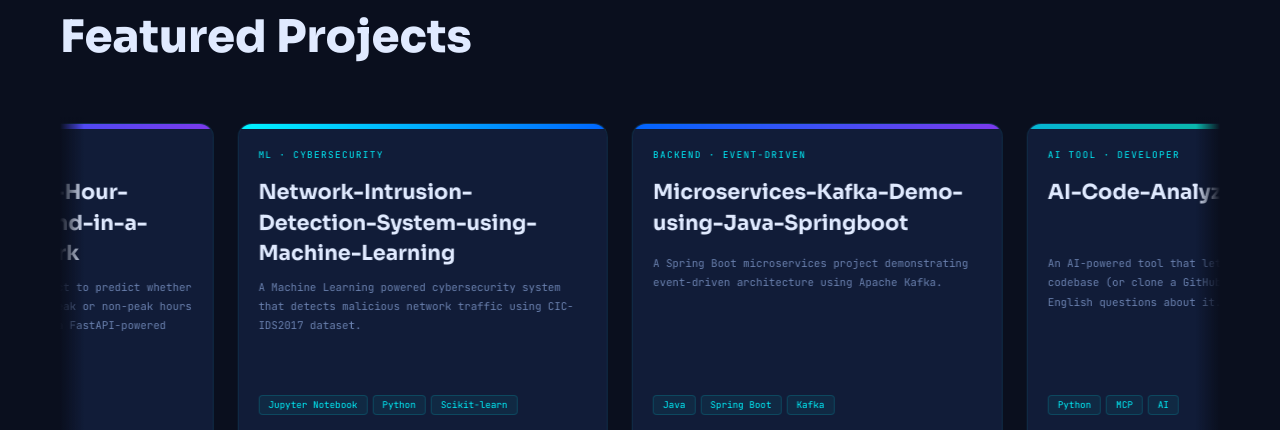
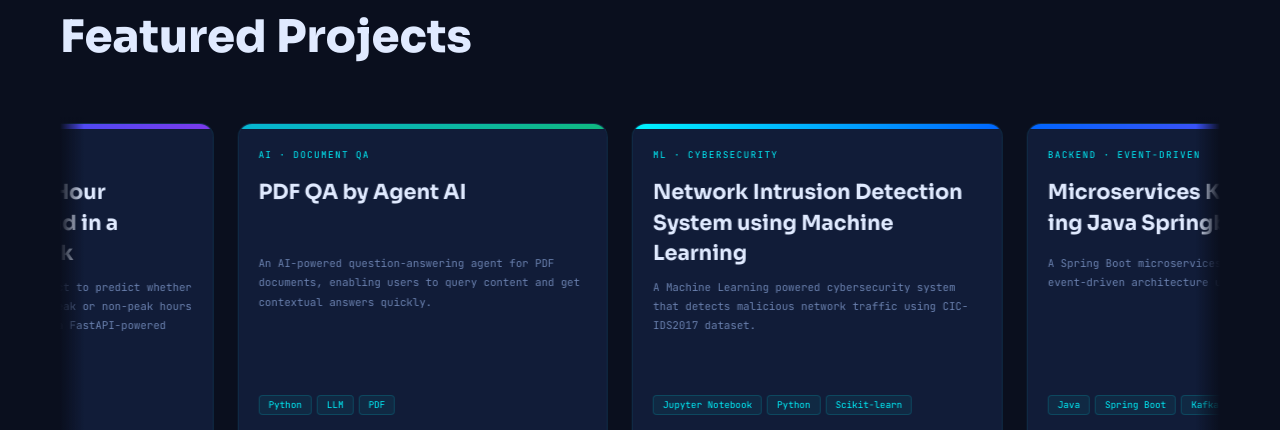
Before and after one commit to xokaji/xokaji.github.io, a plain HTML site: page index.html in a window 1280 px wide. Shown: the part 1671-2101 px from the top of the page. Drawn offline with Linux system fonts and the light colour scheme.

Commit message:
Fixed: Add new Project

```diff
--- a/index.html
+++ b/index.html
@@ -428,25 +428,26 @@ honorsGridEl.innerHTML=honorHtml;
 // Projects
 const ghSvg=`<svg viewBox="0 0 24 24"><path d="M12 0C5.37 0 0 5.37 0 12c0 5.31 3.435 9.795 8.205 11.385.6.105.825-.255.825-.57 0-.285-.015-1.23-.015-2.235-3.015.555-3.795-.735-4.035-1.41-.135-.345-.72-1.41-1.23-1.695-.42-.225-1.02-.78-.015-.795.945-.015 1.62.87 1.845 1.23 1.08 1.815 2.805 1.305 3.495.99.105-.78.42-1.305.765-1.605-2.67-.3-5.46-1.335-5.46-5.925 0-1.305.465-2.385 1.23-3.225-.12-.3-.54-1.53.12-3.18 0 0 1.005-.315 3.3 1.23.96-.27 1.98-.405 3-.405s2.04.135 3 .405c2.295-1.56 3.3-1.23 3.3-1.23.66 1.65.24 2.88.12 3.18.765.84 1.23 1.905 1.23 3.225 0 4.605-2.805 5.625-5.475 5.925.435.375.81 1.095.81 2.22 0 1.605-.015 2.895-.015 3.3 0 .315.225.69.825.57A12.02 12.02 0 0024 12c0-6.63-5.37-12-12-12z"/></svg>`;
 const projects=[
-  {b:'b2',type:'ML · Network Analytics',name:'Forecasting-Peak-Hour-Bandwidth-Demand-in-a-University-Network',desc:'Binary classification ML project to predict whether a network flow occurs during peak or non-peak hours in a university network, with a FastAPI-powered interactive dashboard.',stack:['Python','FastAPI','XGBoost'],url:'https://github.com/xokaji/Forecasting-Peak-Hour-Bandwidth-Demand-in-a-University-Network'},
-  {b:'b1',type:'ML · Cybersecurity',name:'Network-Intrusion-Detection-System-using-Machine-Learning',desc:'A Machine Learning powered cybersecurity system that detects malicious network traffic using CIC-IDS2017 dataset.',stack:['Jupyter Notebook','Python','Scikit-learn'],url:'https://github.com/xokaji/Network-Intrusion-Detection-System-using-Machine-Learning'},
-  {b:'b2',type:'Backend · Event-Driven',name:'Microservices-Kafka-Demo-using-Java-Springboot',desc:'A Spring Boot microservices project demonstrating event-driven architecture using Apache Kafka.',stack:['Java','Spring Boot','Kafka'],url:'https://github.com/xokaji/Microservices-Kafka-Demo-using-Java-Springboot'},
-  {b:'b3',type:'AI Tool · Developer',name:'AI-Code-Analyzer-using-MCP',desc:'An AI-powered tool that lets you point at any local codebase (or clone a GitHub repo) and ask plain-English questions about it.',stack:['Python','MCP','AI'],url:'https://github.com/xokaji/AI-Code-Analyzer-using-MCP'},
-  {b:'b1',type:'AI · Healthcare',name:'Central-Hospital-Dashboard-With-Copilot-AI',desc:'AI-powered hospital dashboard for operational, clinical, and predictive insights that shows local-first, lightweight, and cost-efficient.',stack:['Python','Dashboard','AI'],url:'https://github.com/xokaji/Central-Hospital-Dashboard-With-Copilot-AI'},
+  {b:'b2',type:'ML · Network Analytics',name:'Forecasting Peak Hour Bandwidth Demand in a University Network',desc:'Binary classification ML project to predict whether a network flow occurs during peak or non-peak hours in a university network, with a FastAPI-powered interactive dashboard.',stack:['Python','FastAPI','XGBoost'],url:'https://github.com/xokaji/Forecasting-Peak-Hour-Bandwidth-Demand-in-a-University-Network'},
+  {b:'b3',type:'AI · Document QA',name:'PDF QA by Agent AI',desc:'An AI-powered question-answering agent for PDF documents, enabling users to query content and get contextual answers quickly.',stack:['Python','LLM','PDF'],url:'https://github.com/xokaji/PDF-QA-Agent'},
+  {b:'b1',type:'ML · Cybersecurity',name:'Network Intrusion Detection System using Machine Learning',desc:'A Machine Learning powered cybersecurity system that detects malicious network traffic using CIC-IDS2017 dataset.',stack:['Jupyter Notebook','Python','Scikit-learn'],url:'https://github.com/xokaji/Network-Intrusion-Detection-System-using-Machine-Learning'},
+  {b:'b2',type:'Backend · Event-Driven',name:'Microservices Kafka Demo using Java Springboot',desc:'A Spring Boot microservices project demonstrating event-driven architecture using Apache Kafka.',stack:['Java','Spring Boot','Kafka'],url:'https://github.com/xokaji/Microservices-Kafka-Demo-using-Java-Springboot'},
+  {b:'b3',type:'AI Tool · Developer',name:'AI Code Analyzer using MCP',desc:'An AI-powered tool that lets you point at any local codebase (or clone a GitHub repo) and ask plain-English questions about it.',stack:['Python','MCP','AI'],url:'https://github.com/xokaji/AI-Code-Analyzer-using-MCP'},
+  {b:'b1',type:'AI · Healthcare',name:'Central Hospital Dashboard With Copilot AI',desc:'AI-powered hospital dashboard for operational, clinical, and predictive insights that shows local-first, lightweight, and cost-efficient.',stack:['Python','Dashboard','AI'],url:'https://github.com/xokaji/Central-Hospital-Dashboard-With-Copilot-AI'},
   {b:'b2',type:'ML · Education',name:'Student-Score-Predictor',desc:'Lightweight ML API that predicts student exam scores and returns actionable recommendations.',stack:['Python','ML API','Jupyter'],url:'https://github.com/xokaji/Student-Score-Predictor'},
-  {b:'b3',type:'Frontend · Classification',name:'Item-Classification-App',desc:'A simple React-based web application to classify items into categories and display details. Built with React, Tailwind CSS, and React Router.',stack:['React','Tailwind','Router'],url:'https://github.com/xokaji/Item-Classification-App'},
-  {b:'b1',type:'Full-Stack · Inventory',name:'Mini-Inventory-Management-System',desc:'Full-stack inventory management app using React, Express, and PostgreSQL. Features product management, stock tracking, and user authentication.',stack:['React','Express','PostgreSQL'],url:'https://github.com/xokaji/Mini-Inventory-Management-System'},
-  {b:'b2',type:'.NET · Microservices',name:'WeddingPlanner_Solution',desc:'A modern, full-stack wedding planning application built with .NET 9 microservices architecture.',stack:['.NET 9','Microservices','Full-Stack'],url:'https://github.com/xokaji/WeddingPlanner_Solution'},
-  {b:'b3',type:'Distributed Systems',name:'Distributed-Calculator',desc:'Distributed Calculator built with .NET 9.0. Implements client-server architecture with vector clocks, rollback logging, and Razor Pages UI.',stack:['C#','.NET 9','Razor Pages'],url:'https://github.com/xokaji/Distributed-Calculator'},
-  {b:'b1',type:'NLP · Sentiment',name:'sentiment-analysis-project',desc:'This is Sentiment Analysis for Product Reviews.',stack:['Jupyter Notebook','NLP','ML'],url:'https://github.com/xokaji/sentiment-analysis-project'},
-  {b:'b2',type:'Mobile · Healthcare',name:'PatientPrep-ExpoGo-Full',desc:'PatientPrep - Mobile-first healthcare prep app with Expo frontend, FastAPI + Neo4j chatbot, and modular Node.js backend in an Nx monorepo.',stack:['Expo','FastAPI','Neo4j'],url:'https://github.com/xokaji/PatientPrep-ExpoGo-Full'},
+  {b:'b3',type:'Frontend · Classification',name:'Item Classification App',desc:'A simple React-based web application to classify items into categories and display details. Built with React, Tailwind CSS, and React Router.',stack:['React','Tailwind','Router'],url:'https://github.com/xokaji/Item-Classification-App'},
+  {b:'b1',type:'Full-Stack · Inventory',name:'Mini Inventory Management System',desc:'Full-stack inventory management app using React, Express, and PostgreSQL. Features product management, stock tracking, and user authentication.',stack:['React','Express','PostgreSQL'],url:'https://github.com/xokaji/Mini-Inventory-Management-System'},
+  {b:'b2',type:'.NET · Microservices',name:'WeddingPlanner Solution',desc:'A modern, full-stack wedding planning application built with .NET 9 microservices architecture.',stack:['.NET 9','Microservices','Full-Stack'],url:'https://github.com/xokaji/WeddingPlanner_Solution'},
+  {b:'b3',type:'Distributed Systems',name:'Distributed Calculator',desc:'Distributed Calculator built with .NET 9.0. Implements client-server architecture with vector clocks, rollback logging, and Razor Pages UI.',stack:['C#','.NET 9','Razor Pages'],url:'https://github.com/xokaji/Distributed-Calculator'},
+  {b:'b1',type:'NLP · Sentiment',name:'Sentiment Analysis Project',desc:'This is Sentiment Analysis for Product Reviews.',stack:['Jupyter Notebook','NLP','ML'],url:'https://github.com/xokaji/sentiment-analysis-project'},
+  {b:'b2',type:'Mobile · Healthcare',name:'PatientPrep ExpoGo Full Application',desc:'PatientPrep - Mobile-first healthcare prep app with Expo frontend, FastAPI + Neo4j chatbot, and modular Node.js backend in an Nx monorepo.',stack:['Expo','FastAPI','Neo4j'],url:'https://github.com/xokaji/PatientPrep-ExpoGo-Full'},
   {b:'b3',type:'Backend · API',name:'StudentManagementAPI',desc:'A clean ASP.NET Core Web API for managing students. Basically focus on manual SQL operations.',stack:['C#','ASP.NET Core','SQL'],url:'https://github.com/xokaji/StudentManagementAPI'},
-  {b:'b1',type:'Frontend · Automotive',name:'Wuling-Vehicle-Web',desc:'This Web Site made with ReactJS Vite and Firebase for the Database Access.',stack:['React','Vite','Firebase'],url:'https://github.com/xokaji/Wuling-Vehicle-Web'},
-  {b:'b2',type:'Mobile · Fitness',name:'FitMate-BMI-Tracker',desc:'FITMATE is a lightweight Android fitness App built with Java and Firebase. It calculates BMI, and provides personalized meal plans and workout routines based on user health data and goals.',stack:['Java','Android','Firebase'],url:'https://github.com/xokaji/FitMate-BMI-Tracker'},
-  {b:'b3',type:'Microservices · .NET',name:'Simple-MicroServices-Project',desc:'This is a simple ASP.NET Core Web API project done in MicroServices Architecture. Uses RabbitMQ as message broker and MassTransit as messaging framework.',stack:['C#','RabbitMQ','MassTransit'],url:'https://github.com/xokaji/Simple-MicroServices-Project'},
-  {b:'b1',type:'Backend · E-Commerce',name:'Glamora-Clothing-Ecommerce-Website-Backend',desc:'This is the ASP.NET Core Web API for the clothing ecommerce website done by ReactJS.',stack:['C#','ASP.NET Core','REST API'],url:'https://github.com/xokaji/Glamora-Clothing-Ecommerce-Website-Backend'},
-  {b:'b2',type:'Frontend · E-Commerce',name:'Glamora-Clothing-Ecommerce-Website-Frontend',desc:'This is a clothing ecommerce frontend by ReactJS library.',stack:['React','JavaScript','UI'],url:'https://github.com/xokaji/Glamora-Clothing-Ecommerce-Website-Frontend'},
-  {b:'b3',type:'Admin Panel · Retail',name:'SuperMarket-Admin-Panel',desc:'This Admin Panel is a web application built with ReactJS and Firebase, designed to manage and control the supermarket app GreenMart.',stack:['React','Firebase','Admin'],url:'https://github.com/xokaji/SuperMarket-Admin-Panel'},
+  {b:'b1',type:'Frontend · Automotive',name:'Wuling Vehicle Web',desc:'This Web Site made with ReactJS Vite and Firebase for the Database Access.',stack:['React','Vite','Firebase'],url:'https://github.com/xokaji/Wuling-Vehicle-Web'},
+  {b:'b2',type:'Mobile · Fitness',name:'FitMate BMI Tracker App',desc:'FITMATE is a lightweight Android fitness App built with Java and Firebase. It calculates BMI, and provides personalized meal plans and workout routines based on user health data and goals.',stack:['Java','Android','Firebase'],url:'https://github.com/xokaji/FitMate-BMI-Tracker'},
+  {b:'b3',type:'Microservices · .NET',name:'Simple MicroServices Project',desc:'This is a simple ASP.NET Core Web API project done in MicroServices Architecture. Uses RabbitMQ as message broker and MassTransit as messaging framework.',stack:['C#','RabbitMQ','MassTransit'],url:'https://github.com/xokaji/Simple-MicroServices-Project'},
+  {b:'b1',type:'Backend · E-Commerce',name:'Glamora Clothing Ecommerce Website Backend',desc:'This is the ASP.NET Core Web API for the clothing ecommerce website done by ReactJS.',stack:['C#','ASP.NET Core','REST API'],url:'https://github.com/xokaji/Glamora-Clothing-Ecommerce-Website-Backend'},
+  {b:'b2',type:'Frontend · E-Commerce',name:'Glamora Clothing Ecommerce Website Frontend',desc:'This is a clothing ecommerce frontend by ReactJS library.',stack:['React','JavaScript','UI'],url:'https://github.com/xokaji/Glamora-Clothing-Ecommerce-Website-Frontend'},
+  {b:'b3',type:'Admin Panel · Retail',name:'GreenMart Admin Panel for SuperMarket',desc:'This Admin Panel is a web application built with ReactJS and Firebase, designed to manage and control the supermarket app GreenMart.',stack:['React','Firebase','Admin'],url:'https://github.com/xokaji/SuperMarket-Admin-Panel'},
 ];
 function escXml(v){return v.replace(/&/g,'&amp;').replace(/</g,'&lt;').replace(/>/g,'&gt;').replace(/"/g,'&quot;').replace(/'/g,'&#39;');}
 function makeProjectThumb(p){
```
